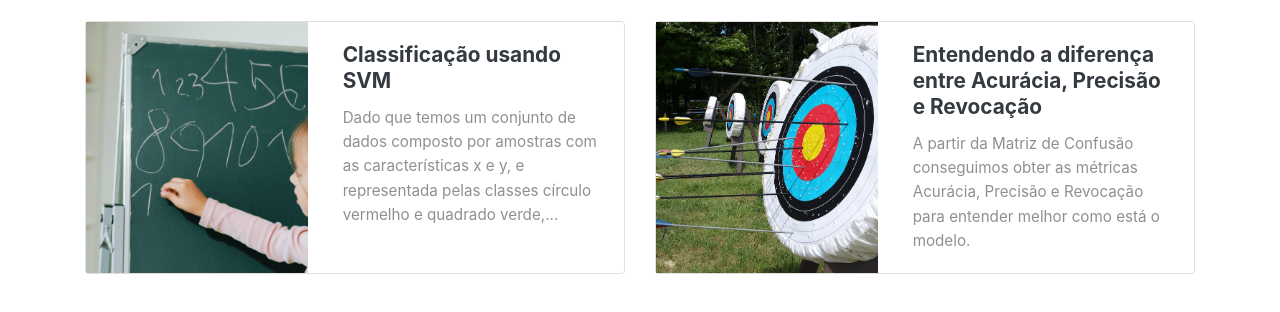
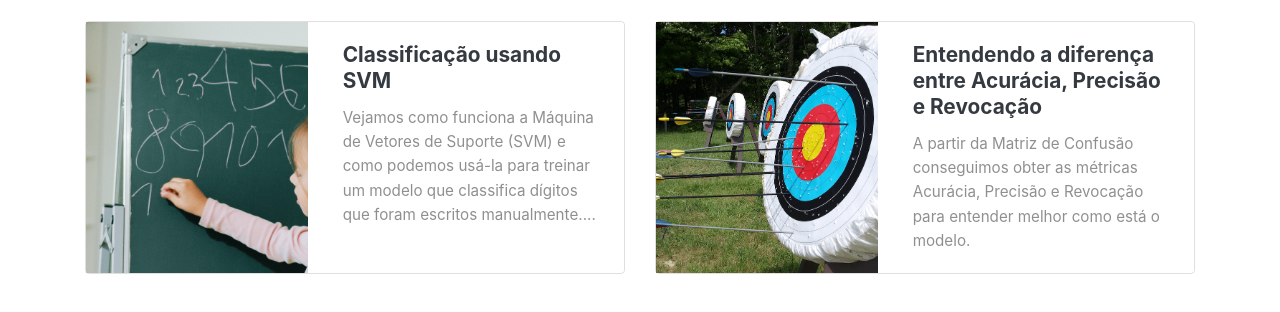
Before and after one commit to rafaelsakurai/rafaelsakurai.github.io, a Jekyll site: the page built from index.html, in a window 1280 px wide and 900 px high. Shown: the part 153-465 px from the top of the window. Built offline with Jekyll 4.4.1, drawn with Linux system fonts in a browser that asks for light colours; nearby versions of some CDN libraries; a script that is not in the unit is left out; the list of posts is cut into pages by our own code.

Commit message:
Adicionar post sobre SVM.

```diff
--- a/_posts/2023-01-21-classificacao-svm.md
+++ b/_posts/2023-01-21-classificacao-svm.md
@@ -5,7 +5,7 @@
 categories: [ Machine Learning, SVM, Classificação ]
 tags: [inteligencia artificial, machine learning, svm, classificação, scikit-learn]
 image: assets/images/posts/2023-01-21-svm-classificacao.png
-excerpt:
+excerpt: Vejamos como funciona a Máquina de Vetores de Suporte (SVM) e como podemos usá-la para treinar um modelo que classifica dígitos que foram escritos manualmente.
 featured: true
 hidden: true
 ---
@@ -188,8 +188,8 @@
 
 Isso indica que dado o conjunto de teste, o modelo conseguiu classificar corretamente 91% das amostras.
 
+Um ponto importante é que não passei nenhuma configuração personalizada para o treino do modelo, caso você queira, dê uma olhada nos parâmetros que o **LinearSVC** permite configurar e treine novamente o modelo para tentar obter uma classificação melhor.
 
-Um ponto importante é que não passei nenhuma configuração personalizada para o treino do modelo, caso você queira, dê uma olhada nos parâmetros que o **LinearSVC** permite configurar e treine novamente o modelo para tentar obter uma classificação melhor.
 
 # Matriz de confusão
 
```
